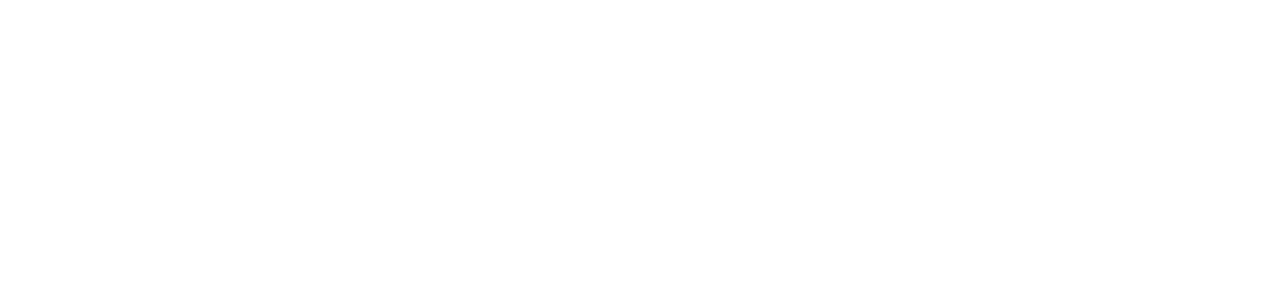
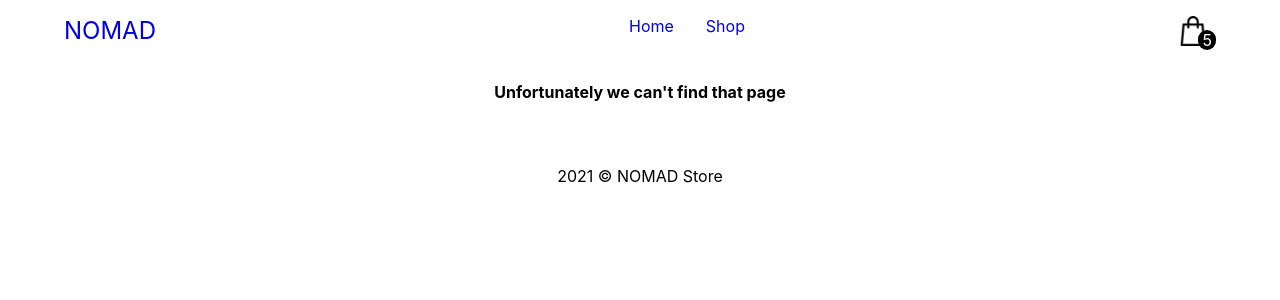
Before and after one commit to yulialavruk/react-ecommerce, a React (Create React App) app: page / in a window 1280 px wide. Both pictures are taken after a click on the button "STUDIO BAG". Shown: the top 300 px of the page. Built offline with nearby package versions, Linux system fonts and the light colour scheme.

Commit message:
not found page

```diff
--- a/src/App.js
+++ b/src/App.js
@@ -1,5 +1,6 @@
 import { Switch, Route } from "react-router-dom";
 import { HomePage } from "./components/home-page";
+import { NotFound } from "./components/not-found";
 import "./App.scss";
 
 function App() {
@@ -7,6 +8,7 @@
     <div className="App">
       <Switch>
         <Route exact path="/" component={HomePage} />
+        <Route path="*" component={NotFound} />
       </Switch>
     </div>
   );
--- /dev/null
+++ b/src/components/not-found.jsx
@@ -0,0 +1,15 @@
+import React from "react";
+import { Layout } from "./shared/layout";
+
+export const NotFound = () => {
+  const style = {
+    fontWeight: "bold",
+    textAlign: "center",
+  };
+
+  return (
+    <Layout>
+      <p style={style}>Unfortunately we can't find that page</p>
+    </Layout>
+  );
+};
```
